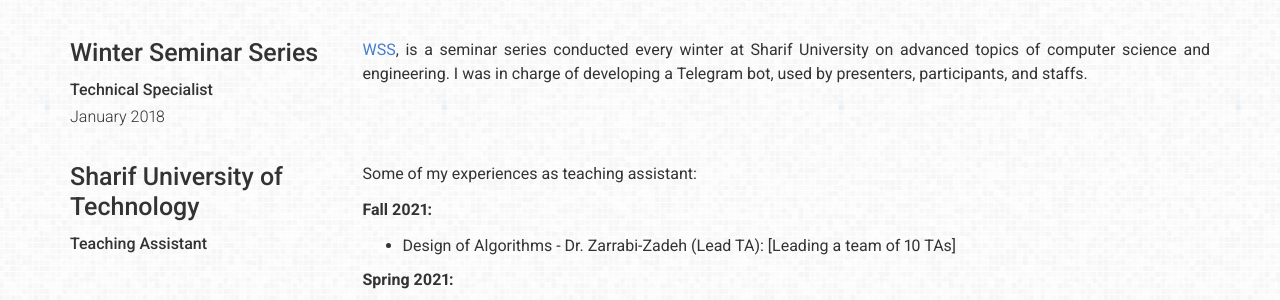
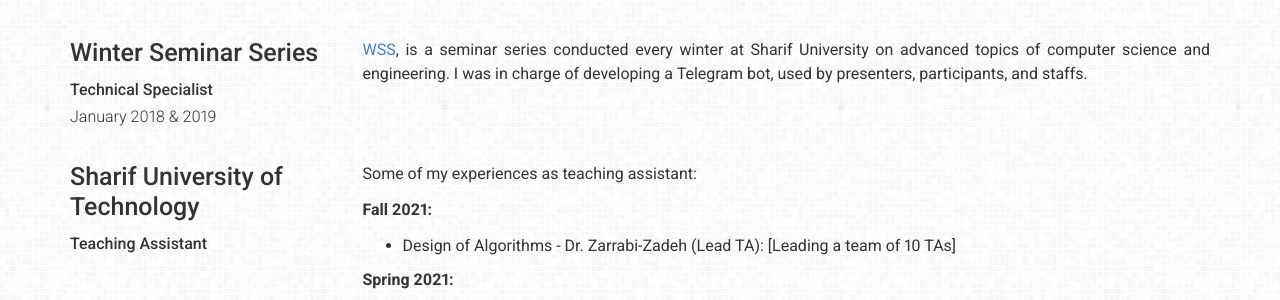
Before and after one commit to Armin-Saadat/Armin-Saadat.github.io, a Jekyll site: the page built from index.md, in a window 1280 px wide and 900 px high, scrolled down 2577 px. Shown: the part 153-453 px from the top of the window. Built offline with Jekyll 4.4.1, drawn with Linux system fonts in a browser that asks for light colours; a style sheet for code colours, icons or effects is not loaded.

Commit message:
update CV

```diff
--- a/_data/experience.yml
+++ b/_data/experience.yml
@@ -73,7 +73,7 @@
 
 - company: Winter Seminar Series
   job_title: Technical Specialist
-  dates: January 2018
+  dates: January 2018 & 2019
   description: |
     [WSS](https://github.com/Winter-Seminar-Series/WSS-site), is a seminar series conducted every winter at Sharif University on advanced topics of computer science and engineering.
     I was in charge of developing a Telegram bot, used by presenters, participants, and staffs.
```
Also changed, not shown: 1 other file.
